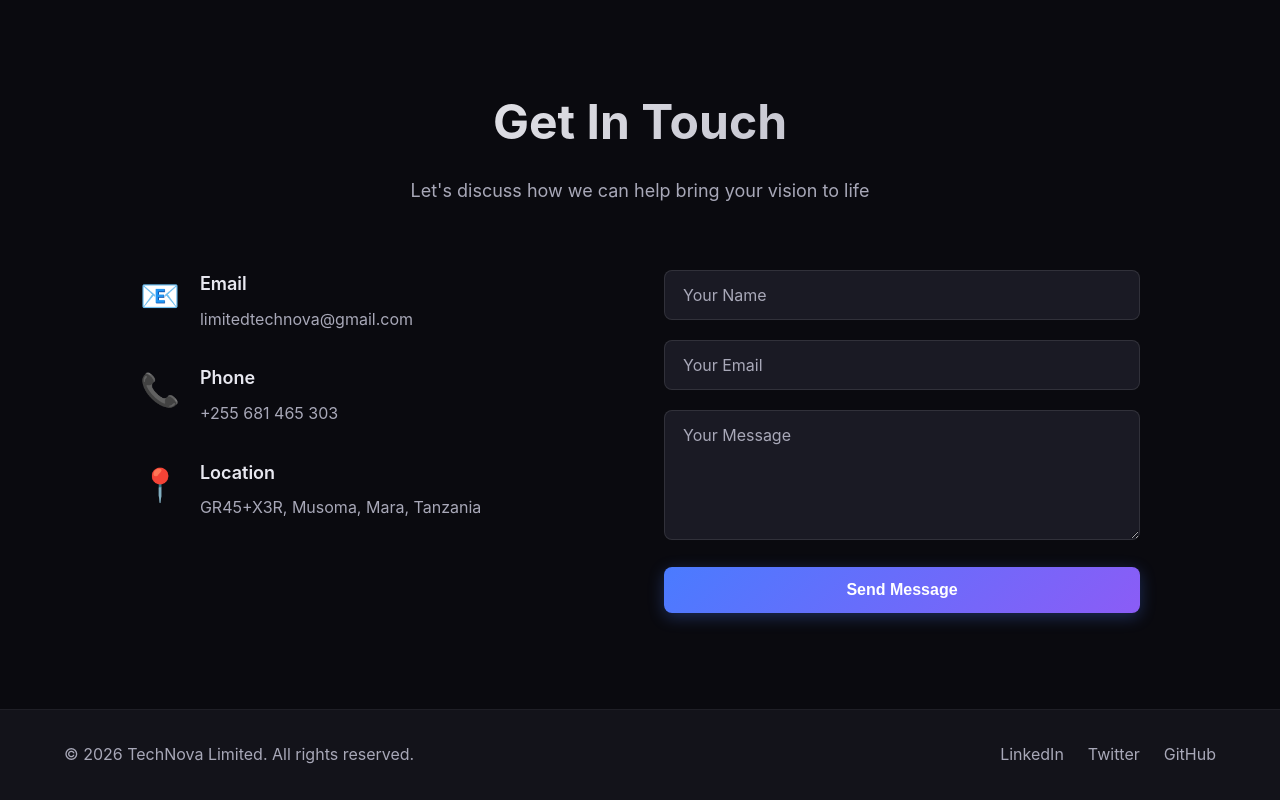
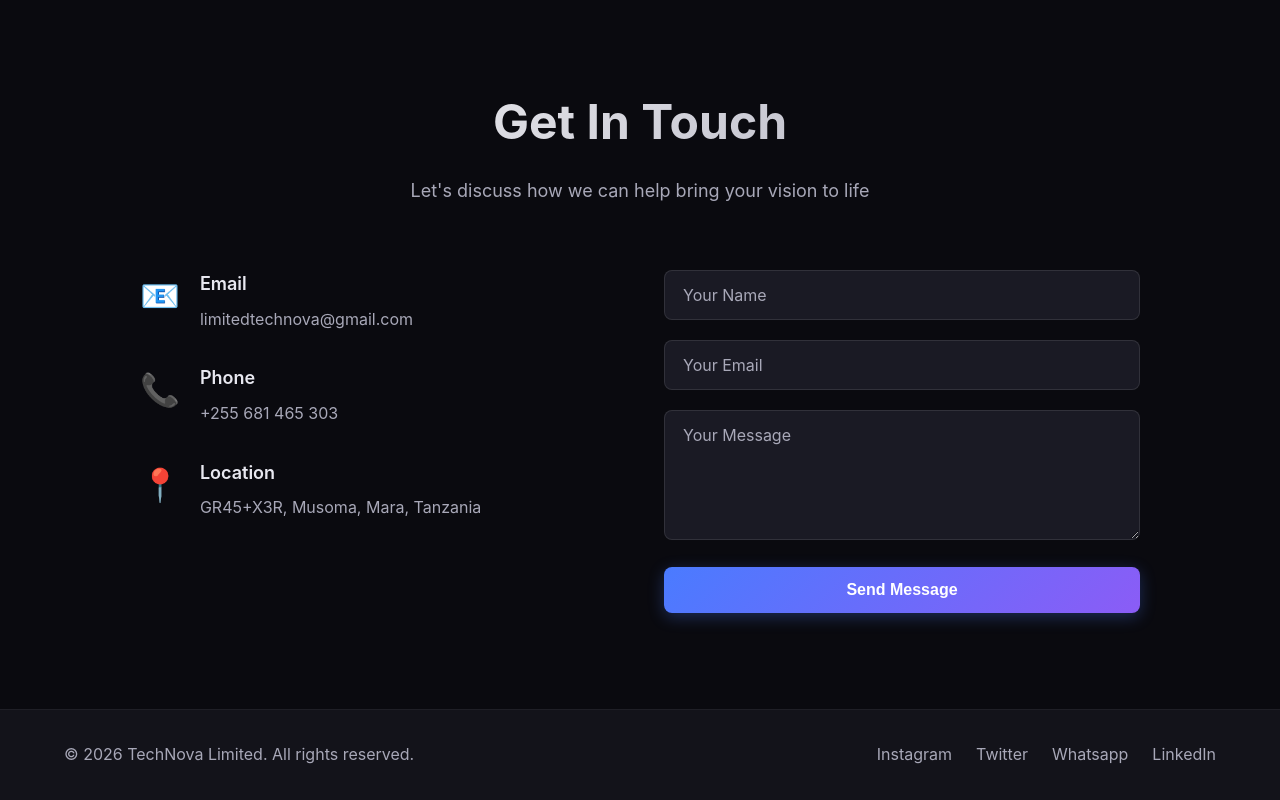
Before and after one commit to Tech-Nova-LTD/TechNova-Limited, a website built with Vite: page index.html in a window 1280 px wide. Shown: the part 3486-4286 px from the top of the page. Built offline with nearby package versions, Linux system fonts and the light colour scheme.

Commit message:
Update index.html

```diff
--- a/index.html
+++ b/index.html
@@ -219,9 +219,10 @@
       <div class="container">
         <p>&copy; 2026 TechNova Limited. All rights reserved.</p>
         <div class="social-links">
+          <a href="#" aria-label="Instagram">Instagram</a>
+          <a href="#" aria-label="Twitter">Twitter</a>
+          <a href="#" aria-label="Whatsapp">Whatsapp</a>
           <a href="#" aria-label="LinkedIn">LinkedIn</a>
-          <a href="#" aria-label="Twitter">Twitter</a>
-          <a href="#" aria-label="GitHub">GitHub</a>
         </div>
       </div>
     </footer>
```
